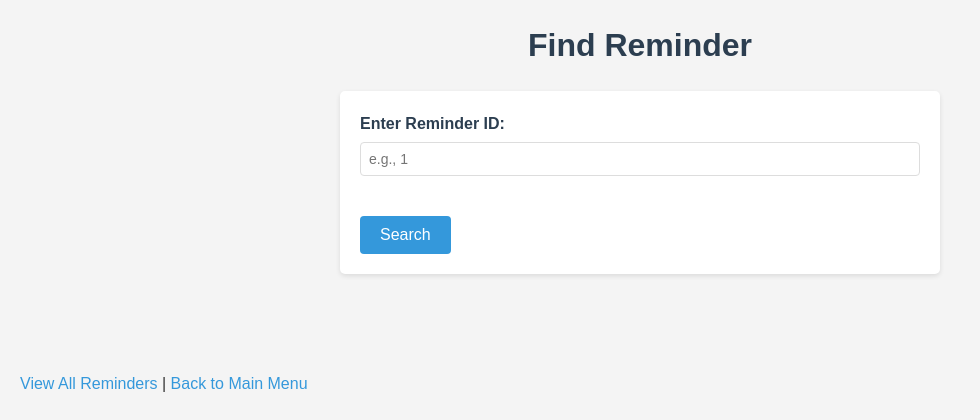
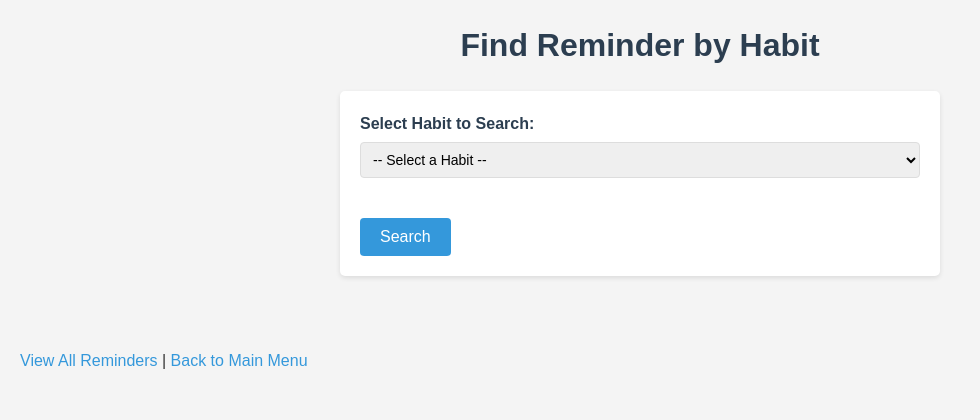
Before and after one commit to kiwmi22/consistency, a PHP site: page /pages/find_reminder.php in a window 1280 px wide. Shown: the top 420 px of the page, without its empty margins (0-980 px from the left). Run offline with PHP 8.4, Linux system fonts and the light colour scheme; tables that the repository leaves empty or names only in its code hold one stand-in row (values such as "Sample post").

Commit message:
Improved find_reminder UX

```diff
--- a/frontend/index.html
+++ b/frontend/index.html
@@ -55,7 +55,7 @@
             <ul>
                 <li><a href="pages/add_reminder.php">➕ Add New Reminder</a></li>
                 <li><a href="pages/list_reminders.php">📋 List All Reminders</a></li>
-                <li><a href="pages/find_reminder.php">🔍 Find Reminder by ID</a></li>
+                <li><a href="pages/find_reminder.php">🔍 Find Reminder</a></li>
                 <li><a href="pages/filter_reminders.php">🔎 Filter Reminders</a></li>
             </ul>
         </div>
--- a/frontend/pages/find_reminder.php
+++ b/frontend/pages/find_reminder.php
@@ -1,7 +1,7 @@
 <?php
 /**
- * Find Reminder Page - Search for specific reminder by ID
- * Displays all reminder details if found
+ * Find Reminder Page - Search reminders by Habit Name
+ * Users select a habit by name instead of remembering IDs
  * Author: Pratik Tamang
  */
 
@@ -13,23 +13,28 @@
 $reminder = new Reminder($db);
 
 $message = "";
-$reminderFound = false;
+$searchPerformed = false;
+$selectedHabitName = "";
 
-// Process search when ID is provided
-if (isset($_GET['id'])) {
-    // Validate ID is numeric to prevent SQL injection
-    if (!is_numeric($_GET['id'])) {
-        $message = "<p style='color: red;'>Error: Please enter a valid numeric Reminder ID.</p>";
-    } else {
-        $reminder->ReminderID = $_GET['id'];
+// Fetch active habits for the dropdown
+$habitQuery = "SELECT HabitID, HabitName FROM tblHabits WHERE IsActive = 1 ORDER BY HabitName";
+$habitStmt = $db->query($habitQuery);
 
-        // Call findById method which executes sp_GetReminderById
-        if ($reminder->findById()) {
-            $reminderFound = true;
-        } else {
-            $message = "<p style='color: red;'>No reminder found with ID: " . htmlspecialchars($_GET['id']) . "</p>";
-        }
-    }
+// Process search when a habit is selected
+if (isset($_GET['HabitID']) && !empty($_GET['HabitID']) && is_numeric($_GET['HabitID'])) {
+    $reminder->HabitID = $_GET['HabitID'];
+
+    // Get the habit name for display
+    $nameQuery = "SELECT HabitName FROM tblHabits WHERE HabitID = :HabitID";
+    $nameStmt = $db->prepare($nameQuery);
+    $nameStmt->bindParam(':HabitID', $reminder->HabitID);
+    $nameStmt->execute();
+    $habitRow = $nameStmt->fetch(PDO::FETCH_ASSOC);
+    $selectedHabitName = $habitRow ? $habitRow['HabitName'] : "Unknown";
+
+    // Search reminders for this habit using existing filterByHabit method
+    $resultStmt = $reminder->filterByHabit();
+    $searchPerformed = true;
 }
 ?>
 
@@ -42,14 +47,20 @@
     <link rel="stylesheet" href="../css/style.css">
 </head>
 <body>
-    <h1>Find Reminder</h1>
+    <h1>Find Reminder by Habit</h1>
 
-    <!-- Search form uses GET method to keep ID in URL -->
+    <!-- Search form with habit dropdown -->
     <form method="GET" action="">
-        <label for="id">Enter Reminder ID:</label><br>
-        <input type="number" id="id" name="id" required min="1"
-               value="<?php echo isset($_GET['id']) ? htmlspecialchars($_GET['id']) : ''; ?>"
-               placeholder="e.g., 1"><br><br>
+        <label for="HabitID">Select Habit to Search:</label><br>
+        <select id="HabitID" name="HabitID" required>
+            <option value="">-- Select a Habit --</option>
+            <?php while ($habit = $habitStmt->fetch(PDO::FETCH_ASSOC)) { ?>
+                <option value="<?php echo $habit['HabitID']; ?>"
+                        <?php echo (isset($_GET['HabitID']) && $_GET['HabitID'] == $habit['HabitID']) ? 'selected' : ''; ?>>
+                    <?php echo htmlspecialchars($habit['HabitName']); ?>
+                </option>
+            <?php } ?>
+        </select><br><br>
         <button type="submit">Search</button>
     </form>
 
@@ -57,47 +68,53 @@
 
     <?php echo $message; ?>
 
-    <?php if ($reminderFound) { ?>
-        <h2>Reminder Details</h2>
-        <!-- Display reminder in vertical table format -->
-        <table border="1" cellpadding="10">
-            <tr>
-                <th>Reminder ID</th>
-                <td><?php echo $reminder->ReminderID; ?></td>
-            </tr>
-            <tr>
-                <th>User ID</th>
-                <td><?php echo $reminder->UserID; ?></td>
-            </tr>
-            <tr>
-                <th>Habit ID</th>
-                <td><?php echo $reminder->HabitID; ?></td>
-            </tr>
-            <tr>
-                <th>Reminder Time</th>
-                <td><?php echo $reminder->ReminderTime; ?></td>
-            </tr>
-            <tr>
-                <th>Enabled</th>
-                <td><?php echo ($reminder->IsEnabled == 1) ? 'Yes' : 'No'; ?></td>
-            </tr>
-            <tr>
-                <th>Message</th>
-                <td><?php echo htmlspecialchars($reminder->Message); ?></td>
-            </tr>
-            <tr>
-                <th>Created Date</th>
-                <td><?php echo $reminder->CreatedDate; ?></td>
-            </tr>
+    <?php if ($searchPerformed) { ?>
+        <h2>Reminders for: <?php echo htmlspecialchars($selectedHabitName); ?></h2>
+
+        <table border="1" cellpadding="10" cellspacing="0">
+            <thead>
+                <tr>
+                    <th>ID</th>
+                    <th>User ID</th>
+                    <th>Habit ID</th>
+                    <th>Time</th>
+                    <th>Enabled</th>
+                    <th>Message</th>
+                    <th>Created</th>
+                    <th>Actions</th>
+                </tr>
+            </thead>
+            <tbody>
+                <?php
+                $count = 0;
+                while ($row = $resultStmt->fetch(PDO::FETCH_ASSOC)) {
+                    $count++;
+                    echo "<tr>";
+                    echo "<td>" . $row['ReminderID'] . "</td>";
+                    echo "<td>" . $row['UserID'] . "</td>";
+                    echo "<td>" . $row['HabitID'] . "</td>";
+                    echo "<td>" . $row['ReminderTime'] . "</td>";
+                    echo "<td>" . (($row['IsEnabled'] == 1) ? 'Yes' : 'No') . "</td>";
+                    echo "<td>" . htmlspecialchars($row['Message']) . "</td>";
+                    echo "<td>" . $row['CreatedDate'] . "</td>";
+                    echo "<td>";
+                    echo "<a href='edit_reminder.php?id=" . $row['ReminderID'] . "'>Edit</a> | ";
+                    echo "<a href='delete_reminder.php?id=" . $row['ReminderID'] . "' style='color: red;'>Delete</a>";
+                    echo "</td>";
+                    echo "</tr>";
+                }
+
+                if ($count == 0) {
+                    echo "<tr><td colspan='8' style='text-align: center;'>No reminders found for this habit.</td></tr>";
+                }
+                ?>
+            </tbody>
         </table>
 
-        <br>
-        <!-- Quick action links for found reminder -->
-        <a href="edit_reminder.php?id=<?php echo $reminder->ReminderID; ?>">Edit this Reminder</a> |
-        <a href="delete_reminder.php?id=<?php echo $reminder->ReminderID; ?>" style="color: red;">Delete this Reminder</a>
+        <p>Total Reminders Found: <?php echo $count; ?></p>
     <?php } ?>
 
-    <br><br>
+    <br>
     <a href="list_reminders.php">View All Reminders</a> |
     <a href="../index.html">Back to Main Menu</a>
 </body>
```
Also changed, not shown: frontend/pages/filter_reminders.php (renamed from frontend/pages/filter_reminder.php), frontend/pages/list_reminders.php (renamed from frontend/pages/list_reminder.php).
